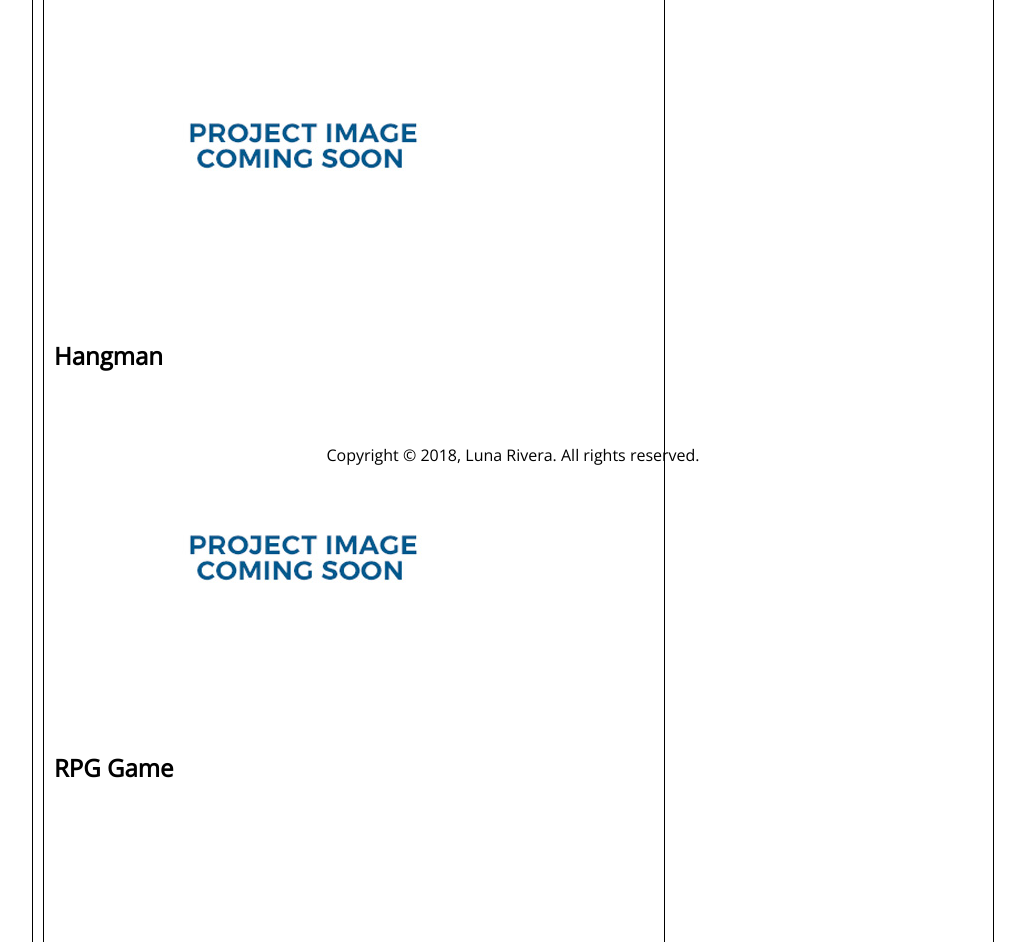
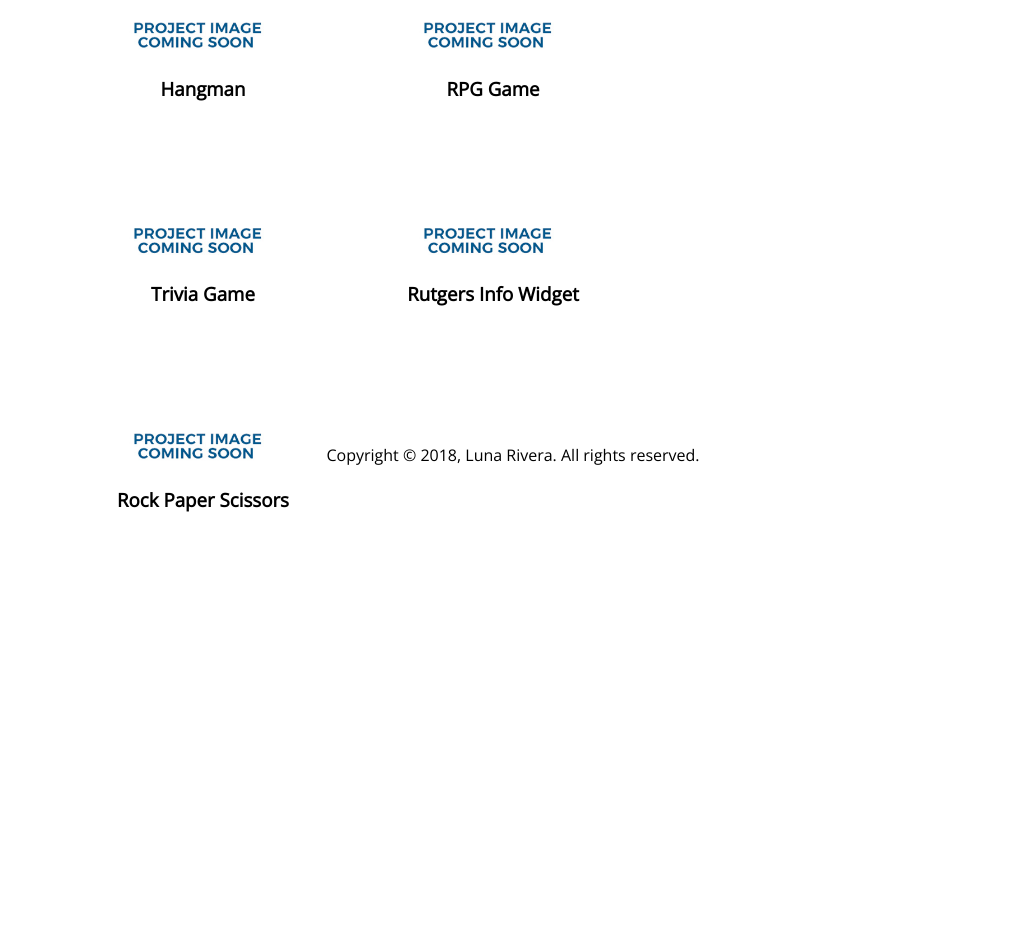
Before and after one commit to lunazrivera/lunazrivera.github.io, a plain HTML site: page Portfolio/portfolio.html in a window 1280 px wide. Shown: the part 318-1260 px from the top of the page, without its empty margins (127-1152 px from the left). After the commit the page ends 891 px from the top, so only its background shows below. Drawn offline with nearby package versions, Linux system fonts and the light colour scheme; a web font is replaced by a local one.

Commit message:
Second Push of Portfolio
Here Ive made some changes to the contact me and portfolio page as well as commenting out the borders due to the fact that they were just for guidance.

```diff
--- a/Portfolio/assets/css/styles.css
+++ b/Portfolio/assets/css/styles.css
@@ -33,7 +33,7 @@ body {
     font-weight: 700;
     font-size: 20px;
     /* border: 1px solid black; */
-    margin-bottom: 90px;
+    margin-bottom: 50px;
 }
 
 .nav-link {
@@ -61,7 +61,7 @@ a {
 
 
 
-/* Main section main container  */
+/* Main section main container about page*/
 h1{
     /* border: 1px solid black; */
 
@@ -72,17 +72,23 @@ h1{
     overflow: auto;
     margin: 0 auto;
     max-width: 960px;
-    border: 1px solid black;
+    /* border: 1px solid black; */
     /* padding: 20px; */
     font-family: 'Open Sans', sans-serif;
 }
 
 .main-section {
-    border: 1px solid black;
+    /* border: 1px solid black; */
     margin: 10px;
     padding: 10px;
     float: left;
     width: 600px;
+}
+
+/* Contact page */
+form{
+    overflow: auto;
+    display: block;
 }
 .contact-container{
     width:  600px;
@@ -95,17 +101,53 @@ ul {
 }
 
 label, input[type=text], input[type=email], textarea {
-    padding: 0 10px;
+    /* padding: 0 10px; */
     display: block;
+    width: 95%;
+    height: 26px;
+    padding: 5px;
+}
+
+input[type=submit]{
+    border: 1px solid rgba(0, 0, 0, .4);
+
+}
+
+textarea{
+    height: 190px;
+}
+
+
+/* Portfolio page */
+.project {
+    /* overflow: auto; */
+    float: left;
+    width: 280px;
+    position: relative;
+    padding: 5px;
+    /* border: 1px solid black; */
+}
+
+.pro-img {
     width: 100%;
+    /* border: 1px solid black; */
 }
+
+.project h3 {
+    bottom: 20px;
+    width: 100%;
+    /* border: 1px solid black; */
+    position: absolute;
+    text-align: center;
+}
+
 /* Side section and container */
 .side-section {
     /* padding: 10px; */
     max-width: 300px;
     margin-top: 10px;
     float: right;
-    border:  1px solid black;
+    /* border:  1px solid black; */
     /* display: none; */
 }
 
--- a/Portfolio/portfolio.html
+++ b/Portfolio/portfolio.html
@@ -30,24 +30,24 @@
         <section class="main-section">
             <h1>Portfolio</h1>
             <div class="project">
-                <img src="assets/images/project/PROJECT-PLACEHOLDER-METROBC.jpg" alt="">
-                <h1>Hangman</h1>
+                <img class="pro-img" src="assets/images/project/PROJECT-PLACEHOLDER-METROBC.jpg" alt="">
+                <h3>Hangman</h3>
             </div>
             <div class="project">
-                <img src="assets/images/project/PROJECT-PLACEHOLDER-METROBC.jpg" alt="">
-                <h1>RPG Game</h1>
+                <img class="pro-img" src="assets/images/project/PROJECT-PLACEHOLDER-METROBC.jpg" alt="">
+                <h3>RPG Game</h3>
             </div>
             <div class="project">
-                <img src="assets/images/project/PROJECT-PLACEHOLDER-METROBC.jpg" alt="">
-                <h1>Trivia Game</h1>
+                <img class="pro-img" src="assets/images/project/PROJECT-PLACEHOLDER-METROBC.jpg" alt="">
+                <h3>Trivia Game</h3>
             </div>
             <div class="project">
-                <img src="assets/images/project/PROJECT-PLACEHOLDER-METROBC.jpg" alt="">
-                <h1>Rutgers Info Widget</h1>
+                <img class="pro-img" src="assets/images/project/PROJECT-PLACEHOLDER-METROBC.jpg" alt="">
+                <h3>Rutgers Info Widget</h3>
             </div>
             <div class="project">
-                <img src="assets/images/project/PROJECT-PLACEHOLDER-METROBC.jpg" alt="">
-                <h1>Rock Paper Scissors</h1>
+                <img class="pro-img" src="assets/images/project/PROJECT-PLACEHOLDER-METROBC.jpg" alt="">
+                <h3>Rock Paper Scissors</h3>
             </div>
         </section>
 
```
Also changed, not shown: Portfolio/about.html (+1 -1 lines), Portfolio/contact.html (+1 -1 lines), 1 other file.
